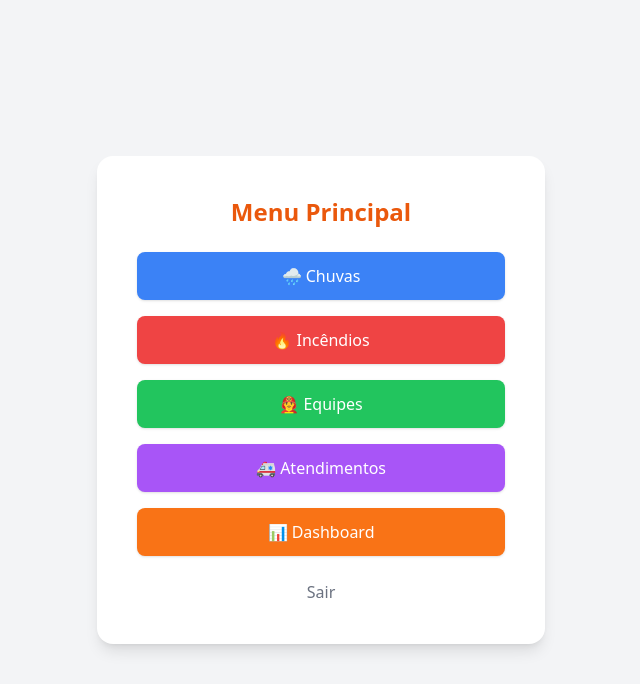
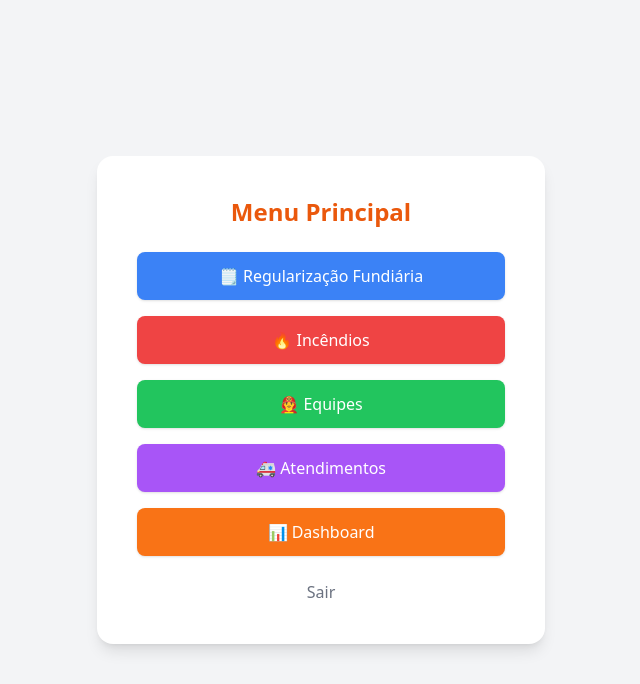
Before and after one commit to jpauloasx/gerador-laudos, a Flask app: page /home in a window 1280 px wide. Shown: the top 684 px of the page, without its empty margins (319-959 px from the left). Run offline with Flask 3, Linux system fonts and the light colour scheme; the visitor is signed in with stand-in values (Sample User, id 1); some libraries are stand-ins or nearby versions.

Commit message:
Update home.html

```diff
--- a/templates/home.html
+++ b/templates/home.html
@@ -11,7 +11,7 @@
     <h1 class="text-2xl font-bold text-orange-600 mb-6">Menu Principal</h1>
 
     <div class="space-y-4">
-      <a href="{{ url_for('chuvas') }}" class="block bg-blue-500 text-white py-3 rounded-lg shadow hover:bg-blue-600">🌧️ Chuvas</a>
+      <a href="{{ url_for('chuvas') }}" class="block bg-blue-500 text-white py-3 rounded-lg shadow hover:bg-blue-600">🗒️ Regularização Fundiária</a>
       <a href="{{ url_for('incendios') }}" class="block bg-red-500 text-white py-3 rounded-lg shadow hover:bg-red-600">🔥 Incêndios</a>
       <a href="{{ url_for('equipes') }}" class="block bg-green-500 text-white py-3 rounded-lg shadow hover:bg-green-600">👨‍🚒 Equipes</a>
       <a href="{{ url_for('atendimentos') }}" class="block bg-purple-500 text-white py-3 rounded-lg shadow hover:bg-purple-600">🚑 Atendimentos</a>
```
